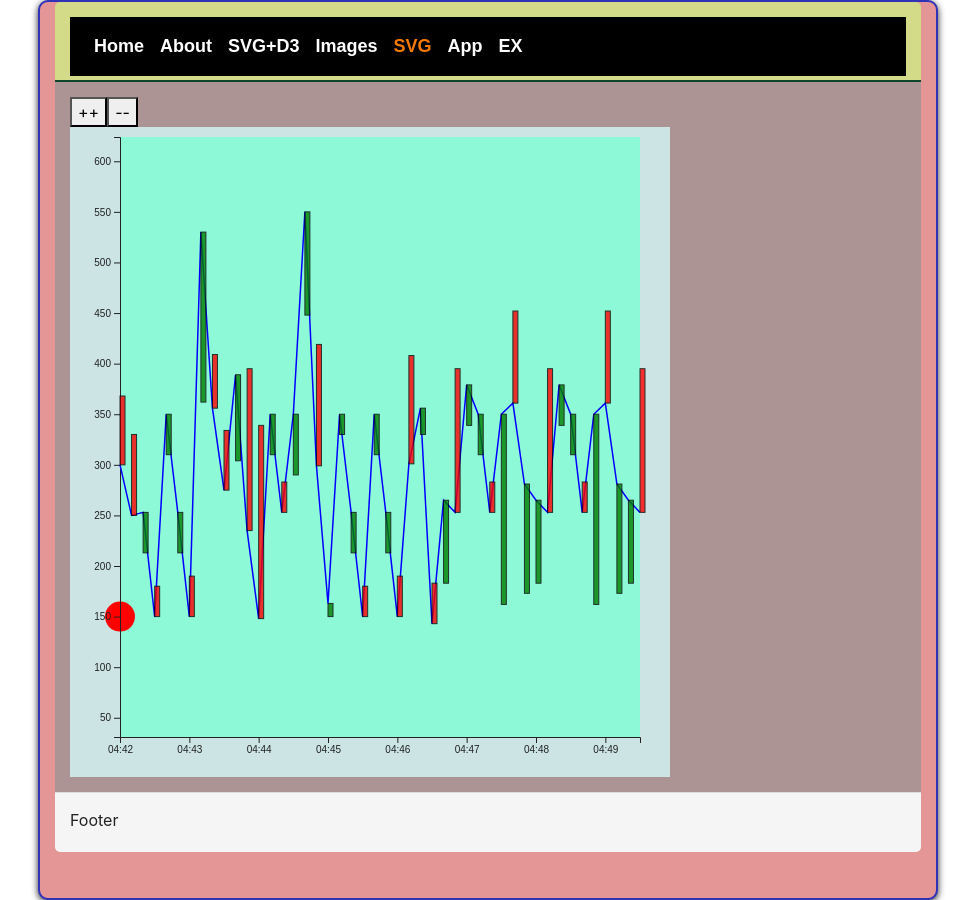
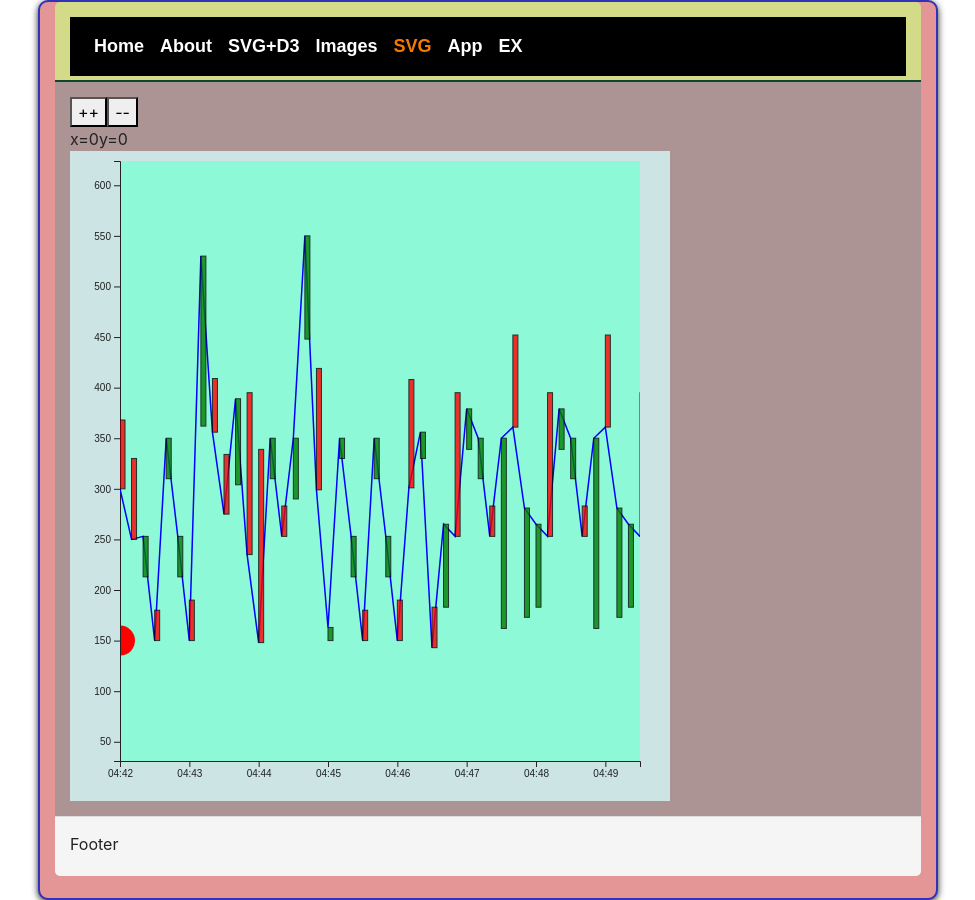
Before and after one commit to anuruddhhit07/Zoomm, a React (Create React App) app: page /svgimg in a window 1280 px wide. Shown: the whole page, without its empty margins (152-1127 px from the left). Built offline with nearby package versions, Linux system fonts and the light colour scheme; a web font is replaced by a local one.

Commit message:
Update 4 files

```diff
--- a/src/Component/FunctionRed/Container/ZoomCanvas.jsx
+++ b/src/Component/FunctionRed/Container/ZoomCanvas.jsx
@@ -1,4 +1,4 @@
-import React, { useRef,useEffect,useState } from "react";
+import React, { useRef, useEffect, useState } from "react";
 import * as d3 from "d3";
 import "./styles.scss";
 import { useSelector, useDispatch } from "react-redux";
@@ -11,26 +11,35 @@ import {
   zoomIdentity,
   max,
   zoom,
-  zoomTransform
+  zoomTransform,
 } from "d3";
 
-const ZoomCanvas = ({data,xScale,yScale,
-  currentGlobalZoomState, currentYZoomState,currentXZoomState,
-  setglobalzoom,setxzzoom,setyzzoom,
-  children }) => {
+const ZoomCanvas = ({
+  data,
+  xScale,
+  yScale,
+  currentGlobalZoomState,
+  currentYZoomState,
+  currentXZoomState,
+  setglobalzoom,
+  setxzzoom,
+  setyzzoom,
+  children,
+}) => {
   // const ref = useRef(null);
   console.log(xScale);
   const ref = useRef(null);
   const { width, height, margin } = useSelector(
     (state) => state.dimensionReducer
   );
+  const [p1, setp1] = useState({ x: 0, y: 0 });
 
+  const widhth2 = width - margin.left - margin.right;
+  const height2 = height - margin.top - margin.bottom;
 
   useEffect(() => {
-
     // updatesvg()
-        zoomsvg()
-
+    zoomsvg();
   }, [
     currentXZoomState,
     currentYZoomState,
@@ -39,13 +48,12 @@ const ZoomCanvas = ({data,xScale,yScale,
     // yScale
   ]);
 
-
-  const zoomsvg=()=>{
-    const widhth2=width-margin.left-margin.right
-    const height2=width-margin.top-margin.bottom
+  const zoomsvg = () => {
+    //const widhth2=width-margin.left-margin.right
+    // const height2=width-margin.top-margin.bottom
 
     //const svg = select(ref.current);
-    const svg = select(".listrect")
+    const svg = select(".listrect");
     const center = (event, target) => {
       if (event.sourceEvent) {
         const p = pointers(event, target);
@@ -54,20 +62,19 @@ const ZoomCanvas = ({data,xScale,yScale,
       return [widhth2 / 2, height2 / 2];
     };
 
-
     const zoomed2 = (event) => {
-
-      console.log("evennnnnnnnnnnt",event.transform);
+      console.log("evennnnnnnnnnnt", event.transform);
 
       const { k: newK, x: newX, y: newY } = event.transform;
       const { k: prevK, x: prevX, y: prevY } = currentGlobalZoomState;
       const point = center(event, svg);
-      console.log('pointfddgfdgfd',point);
+      console.log("pointfddgfdgfd", point);
 
-      const isZoomingX =
-        point[0] > margin.left + 50 && point[0] < widhth2;
-      const isZoomingY =
-        point[1] > margin.top && point[1] < height2 - 50;
+      const isZoomingX = point[0] > margin.left && point[0] < widhth2;
+      const isZoomingY = point[1] > margin.top && point[1] < height2;
+
+      setp1({ x: point[0], y: point[1] });
+
       isZoomingX &&
         setxzzoom(
           currentXZoomState
@@ -84,26 +91,17 @@ const ZoomCanvas = ({data,xScale,yScale,
       // Keeping track of the previous transform object
       // setCurrentGlobalZoomState(event.transform);
       // console.log("firstfgdgffg",changeh)
-      setglobalzoom(event.transform)
+      setglobalzoom(event.transform);
+    };
 
-
-    }
-
-    const zoomGlobal = zoom()
-      .scaleExtent([0.1, 500])
-      .on("zoom",zoomed2)
-
-
+    const zoomGlobal = zoom().scaleExtent([0.1, 500]).on("zoom", zoomed2);
 
     // console.log("zooooo",zoomGlobal)
     svg.call(zoomGlobal);
     // console.log("svggggg cllllllllllll")
+  };
 
-  }
-
-
-
-  const childrenWithProps = React.Children.map(children, child => {
+  const childrenWithProps = React.Children.map(children, (child) => {
     // Checking isValidElement is the safe way and avoids a
     // typescript error too.
 
@@ -112,14 +110,14 @@ const ZoomCanvas = ({data,xScale,yScale,
 
     // console.log("object",xScale(0));
     if (React.isValidElement(child)) {
-      return React.cloneElement(child, {data:data, xScale:xScale,yScale:yScale });
+      return React.cloneElement(child, {
+        data: data,
+        xScale: xScale,
+        yScale: yScale,
+      });
     }
     return child;
   });
-
-
-
-
 
   const updatesvg = () => {
     // console.log(this.props);
@@ -134,10 +132,21 @@ const ZoomCanvas = ({data,xScale,yScale,
   return (
     <>
       {/* {this.props.xScale !==null && this.props.xScale(1387212570000)} */}
-
+      <div>
+        x={p1.x}
+        y={p1.y}
+      </div>
       <svg className="mainsvg" id={"bg1"} height={height} width={width}>
         <g ref={ref} transform={`translate(${margin.left}, ${margin.top})`}>
-          <rect className={"listrect"} height={height-margin.top-margin.bottom} width={width-margin.left-margin.right}  pointerEvents="all" />
+          <clipPath id="clipping">
+            <rect x="0" y="0" width={widhth2} height={height2} />
+          </clipPath>
+          <rect
+            className={"listrect"}
+            height={height2}
+            width={width - margin.left - margin.right}
+            //pointerEvents="all"
+          />
 
           <g>{childrenWithProps}</g>
         </g>
--- a/src/Component/FunctionRed/Shape/Candlestick.jsx
+++ b/src/Component/FunctionRed/Shape/Candlestick.jsx
@@ -35,6 +35,7 @@ const CandlestickChart = ({ data,xScale,yScale }) => {
       .data(data)
       .enter()
       .append('rect')
+      .attr("clip-path", "url(#clipping)")
       .attr('x', (d) => xScale(d.time))
       .attr('y', (d) => yScale(Math.max(d.open, d.close)))
       .attr('width', 5)
--- a/src/Component/FunctionRed/Shape/Circle.jsx
+++ b/src/Component/FunctionRed/Shape/Circle.jsx
@@ -26,7 +26,7 @@ const Circle = ({data,xScale,yScale}) => {
     },[xScale,yScale])
 
 
-    return <circle ref={ref} />
+    return <circle ref={ref} clipPath="url(#clipping)" />
 }
 
 export default Circle;
--- a/src/Component/FunctionRed/Shape/LineChart.jsx
+++ b/src/Component/FunctionRed/Shape/LineChart.jsx
@@ -46,6 +46,7 @@ if(ref.current){
     svg.append("path")
       .datum(data)
       .attr("class", "line")
+      .attr("clip-path", "url(#clipping)")
       .attr("d", line);
 }
 
```
Lines whose indentation alone changed are shown as unchanged.
